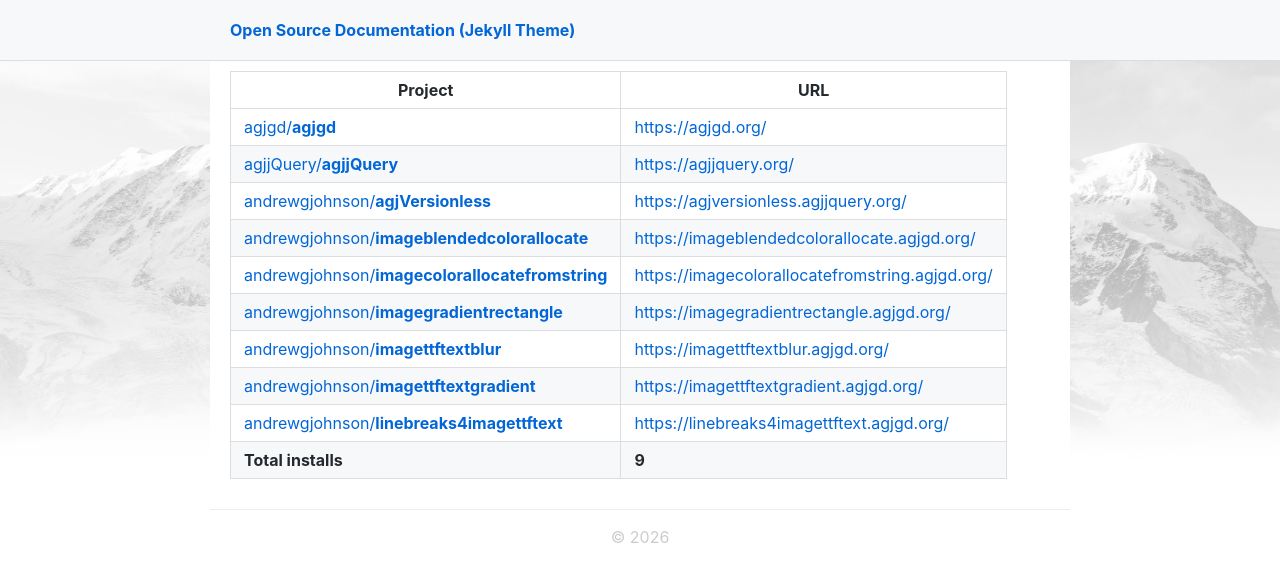
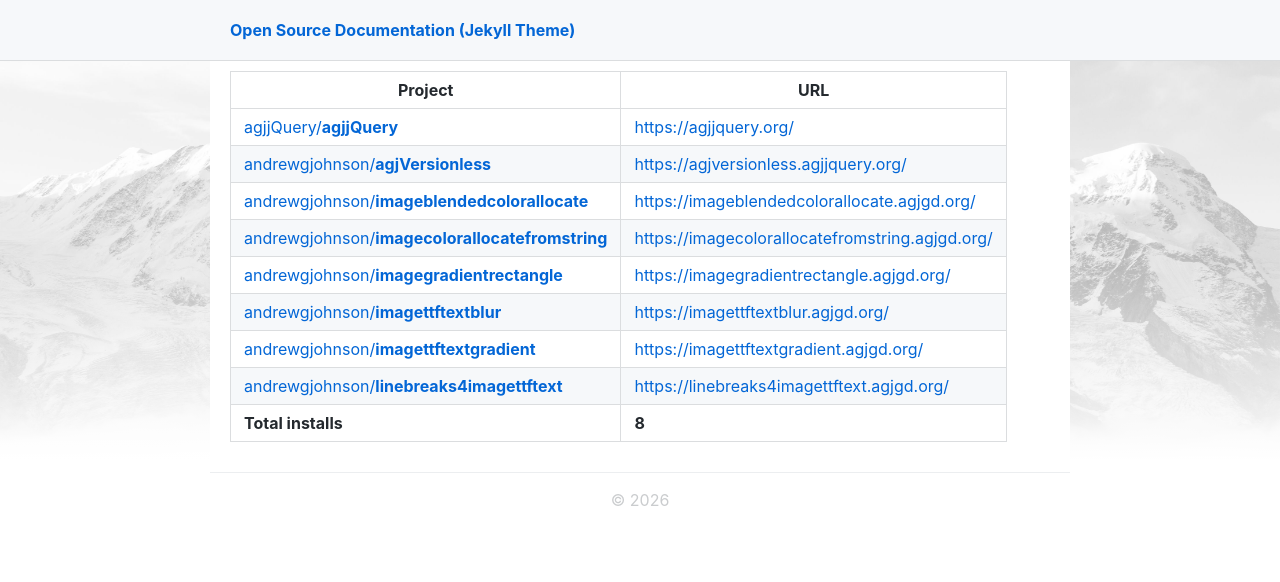
Before and after one commit to andrewgjohnson/open-source-documentation-jekyll-theme, a Jekyll site: the page built from INSTALLS.md, in a window 1280 px wide. Shown: the top 582 px of the page. Built offline with Jekyll 4.4.1, drawn with Linux system fonts in a browser that asks for light colours; nearby versions of some CDN libraries; our own code applies the rules of GitHub Pages for plain Markdown files.

Commit message:
Update jekyll theme installs badge and report

```diff
--- a/INSTALLS.md
+++ b/INSTALLS.md
@@ -1,6 +1,5 @@
 Project|URL
 -------|---
-[agjgd/**agjgd**](https://github.com/agjgd/agjgd/blob/master/_config.yml#L5)|[https://agjgd.org/](https://agjgd.org/)
 [agjjQuery/**agjjQuery**](https://github.com/agjjQuery/agjjQuery/blob/main/_config.yml#L5)|[https://agjjquery.org/](https://agjjquery.org/)
 [andrewgjohnson/**agjVersionless**](https://github.com/andrewgjohnson/agjVersionless/blob/main/_config.yml#L5)|[https://agjversionless.agjjquery.org/](https://agjversionless.agjjquery.org/)
 [andrewgjohnson/**imageblendedcolorallocate**](https://github.com/andrewgjohnson/imageblendedcolorallocate/blob/master/_config.yml#L5)|[https://imageblendedcolorallocate.agjgd.org/](https://imageblendedcolorallocate.agjgd.org/)
@@ -9,4 +8,4 @@ Project|URL
 [andrewgjohnson/**imagettftextblur**](https://github.com/andrewgjohnson/imagettftextblur/blob/master/_config.yml#L5)|[https://imagettftextblur.agjgd.org/](https://imagettftextblur.agjgd.org/)
 [andrewgjohnson/**imagettftextgradient**](https://github.com/andrewgjohnson/imagettftextgradient/blob/master/_config.yml#L5)|[https://imagettftextgradient.agjgd.org/](https://imagettftextgradient.agjgd.org/)
 [andrewgjohnson/**linebreaks4imagettftext**](https://github.com/andrewgjohnson/linebreaks4imagettftext/blob/master/_config.yml#L5)|[https://linebreaks4imagettftext.agjgd.org/](https://linebreaks4imagettftext.agjgd.org/)
-**Total installs**|**9**
+**Total installs**|**8**
```
Also changed, not shown: assets/images/installs-badge.png.
